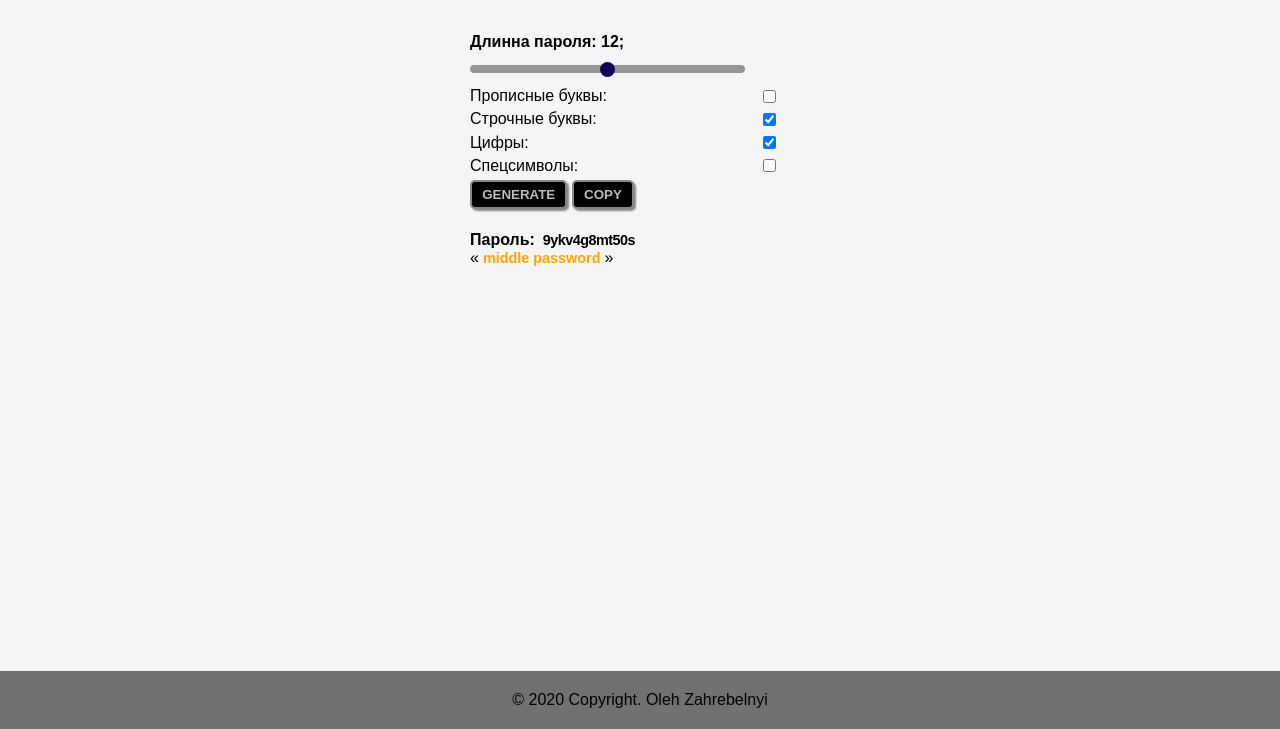
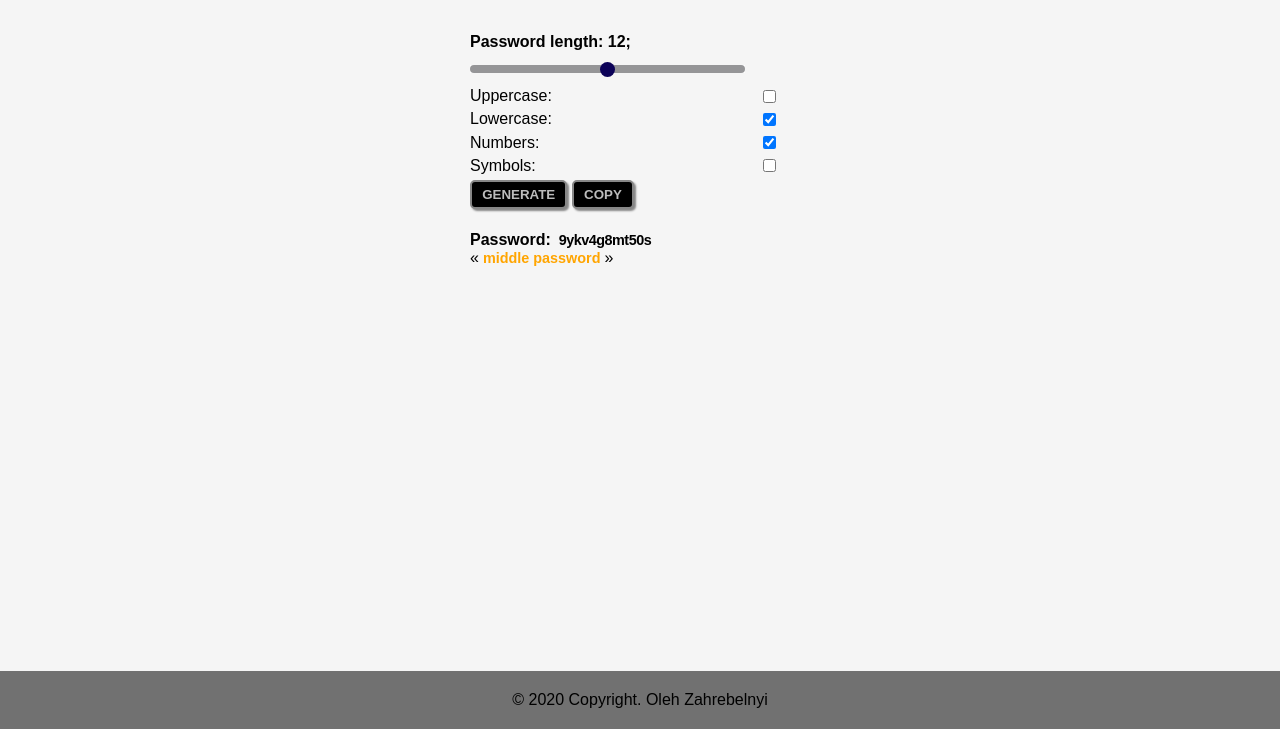
Before and after one commit to olegleshiy/generation-password, a plain HTML site: page index.html in a window 1280 px wide. Shown: the part 71-800 px from the top of the page. Drawn offline with Linux system fonts and the light colour scheme.

Commit message:
removed style in js file

```diff
--- a/index.html
+++ b/index.html
@@ -15,16 +15,16 @@
         </header>
         <div class="section">
             <div class="section-container">
-                <h4>Длинна пароля: <span class="length-password"></span>;</h4>
+                <h4>Password length: <span class="length-password"></span>;</h4>
                 <p><input type="range" max="20" min="4" maxlength="20" class="length-range"></p>
-                <p>Прописные буквы: <input type="checkbox" class="uppercase"></p>
-                <p>Строчные буквы: <input type="checkbox" class="lowercase" checked></p>
-                <p>Цифры: <input type="checkbox" class="number" checked></p>
-                <p>Спецсимволы: <input type="checkbox" class="special"></p>
+                <p>Uppercase: <input type="checkbox" name="uppercase" class="uppercase"></p>
+                <p>Lowercase: <input type="checkbox" name="lowercase" class="lowercase" checked></p>
+                <p>Numbers: <input type="checkbox" name="number" class="number" checked></p>
+                <p>Symbols: <input type="checkbox" name="special" class="special"></p>
                 <input type="button" value="GENERATE" class="get-password button">
                 <input type="button" value="COPY" class="copy button">
 
-                <h4 class="result-text">Пароль: <span class="result"></span></h4>
+                <h4 class="result-text">Password: <span class="result"></span></h4>
                 <span>&laquo;</span><span class="result-info"></span><span>&raquo;</span>
             </div>
         </div>
--- a/index.js
+++ b/index.js
@@ -1,29 +1,22 @@
-let uppercaseCharacters = ['A', 'B', 'C', 'D', 'E', 'F', 'G', 'H', 'I', 'J', 'K', 'L', 'M', 'N', 'P', 'Q', 'R', 'S', 'T', 'U', 'V', 'W', 'X', 'Y', 'Z'];
-let lowercaseCharacters = ['a', 'b', 'c', 'd', 'e', 'f', 'g', 'h', 'i', 'j', 'k', 'l', 'm', 'n', 'p', 'q', 'r', 's', 't', 'u', 'v', 'w', 'x', 'y', 'z'];
-let numbersCharacters = ['1', '2', '3', '4', '5', '6', '7', '8', '9', '0'];
-let specialCharacters = ['#', '@', '$', '&', '%', '?'];
-let lengthPassword = document.querySelector('.length-password');
-let lengthRange = document.querySelector('.length-range');
-let uppercase = document.querySelector('.uppercase');
-let lowercase = document.querySelector('.lowercase');
-let number = document.querySelector('.number');
-let special = document.querySelector('.special');
-let getPassword = document.querySelector('.get-password');
-let copy = document.querySelector('.copy');
-let result = document.querySelector('.result');
-let resultInfo = document.querySelector('.result-info');
-let button = document.querySelector('.button');
-let input = document.querySelectorAll('input');
-let year = document.querySelector('.year');
-let el = [];
+(() => {
+    const uppercaseCharacters = ['A', 'B', 'C', 'D', 'E', 'F', 'G', 'H', 'I', 'J', 'K', 'L', 'M', 'N', 'P', 'Q', 'R', 'S', 'T', 'U', 'V', 'W', 'X', 'Y', 'Z'];
+    const lowercaseCharacters = ['a', 'b', 'c', 'd', 'e', 'f', 'g', 'h', 'i', 'j', 'k', 'l', 'm', 'n', 'p', 'q', 'r', 's', 't', 'u', 'v', 'w', 'x', 'y', 'z'];
+    const numbersCharacters = ['1', '2', '3', '4', '5', '6', '7', '8', '9', '0'];
+    const specialCharacters = ['#', '@', '$', '&', '%', '?'];
+    const lengthPassword = document.querySelector('.length-password');
+    const lengthRange = document.querySelector('.length-range');
+    const uppercase = document.querySelector('.uppercase');
+    const lowercase = document.querySelector('.lowercase');
+    const number = document.querySelector('.number');
+    const special = document.querySelector('.special');
+    const getPassword = document.querySelector('.get-password');
+    const copy = document.querySelector('.copy');
+    const result = document.querySelector('.result');
+    const resultInfo = document.querySelector('.result-info');
+    const input = Array.from(document.querySelectorAll('input'));
+    document.querySelector('.year').innerHTML = `${ new Date().getFullYear() }`;
+    const el = inputChecked();
 
-
-function getYear() {
-    let currentYear = new Date().getFullYear();
-    year.innerHTML = `${ currentYear }`;
-}
-
-getYear();
     // copy password to clipboard
     copy.addEventListener('click', () => {
 
@@ -36,6 +29,7 @@ copy.addEventListener('click', () => {
             let msg = copyClone ? 'successful' : 'unsuccessful';
             resultInfo.innerHTML = ' Password successfully copied ';
             setTimeout(infoPassword, 2000);
+
             console.log('Copy password command was ' + msg);
         } catch (err) {
             console.error('Oops, unable to copy');
@@ -45,31 +39,21 @@ copy.addEventListener('click', () => {
     });
     lengthRange.addEventListener('input', getAndInsertLengthPassword);
     getPassword.addEventListener('click', getArrayPassword);
-getPassword.addEventListener('click', isChecked);
+    getPassword.addEventListener('click', inputChecked);
+    input.forEach(i => i.addEventListener('click', getAndInsertLengthPassword));
 
     // connect values
     function getAndInsertLengthPassword() {
         lengthPassword.innerHTML = lengthRange.value;
-
         infoPassword();
-
-    let arr = isChecked();
-    arr.length >= 1 ? getArrayPassword() : false;
+        el.length >= 1 ? getArrayPassword() : false;
     }
 
     // clear array 'el';
     // check item if is Checked;
     // if true, push item to array 'el';
-function isChecked() {
-
-    el = [];
-
-    for (let i = 0; i < input.length; i++) {
-        if (input[i].checked) {
-            el.push(input[i]);
-        }
-    }
-    return el;
+    function inputChecked() {
+        return input.filter(i => i.checked === true);
     }
 
     // create array 'passwordArray';
@@ -112,25 +96,19 @@ function getArrayPassword() {
 
     // get random integer;
     function randomInteger(min, max) {
-
-    let rand = min - 0.5 + Math.random() * (max - min + 1);
-    rand = Math.round(rand);
-    return rand;
-
+        return Math.round(min - 0.5 + Math.random() * (max - min + 1));
     }
 
     // get random values;
     function arrayRandom() {
-
         return Math.random() - 0.5;
-
     }
 
     // check password length;
     // show password security information to the HTML page;
     function infoPassword() {
 
-    let length = lengthRange.value;
+        const length = lengthRange.value;
 
         for (let i = 0; i < el.length; i++) {
 
@@ -150,37 +128,7 @@ function infoPassword() {
         }
 
     }
-
-button.addEventListener('mousedown', () => {
-
-    if (!false) {
-        button.style.boxShadow = '#878787 0 0 0';
-    }
-
-});
-button.addEventListener('mouseup', () => {
-
-    if (!false) {
-        button.style.boxShadow = '#878787 2px 2px 2px';
-    }
-
-});
-button.addEventListener('touchstart', () => {
-
-    if (!false) {
-        button.style.boxShadow = '#878787 0 0 0';
-    }
-
-});
-button.addEventListener('touchend', () => {
-
-    if (!false) {
-        button.style.boxShadow = '#878787 2px 2px 2px';
-    }
-
-});
-
     getAndInsertLengthPassword();
-isChecked();
     getArrayPassword();
     infoPassword();
+})();
--- a/main.css
+++ b/main.css
@@ -117,6 +117,10 @@ input:hover{
     color: #fff;
 }
 
+input[type="button"]:active {
+    box-shadow: #878787 0 0 0;
+}
+
 .result-text{
     padding-top: 6%;
 }
```
Lines whose indentation alone changed are shown as unchanged.
